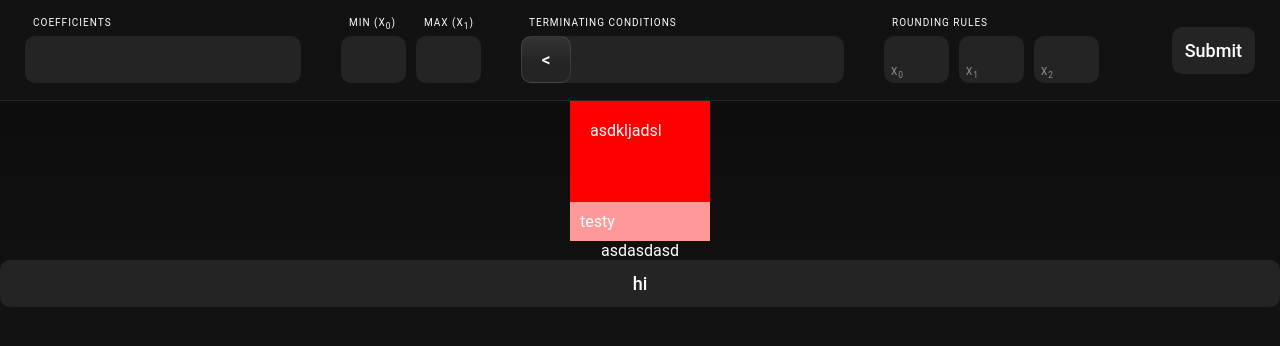
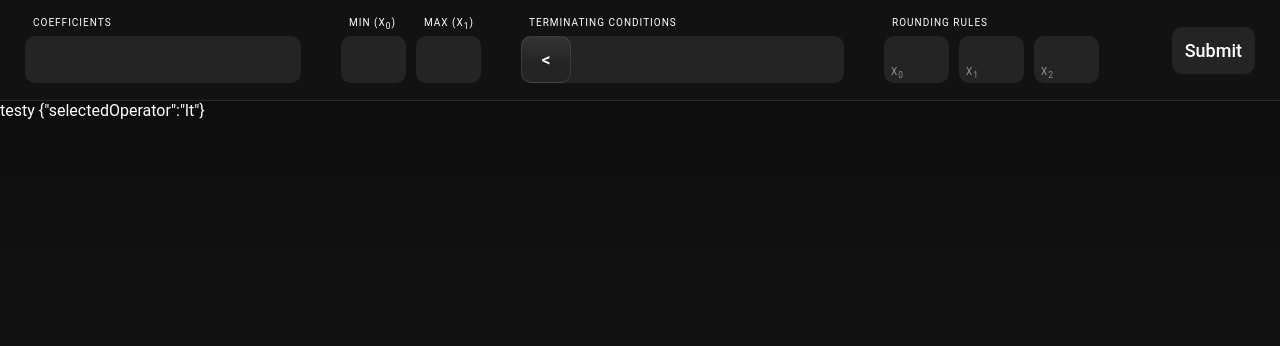
Before and after one commit to marqroldan/numericalmethods, a React app: page / in a window 1280 px wide. Shown: the top 346 px of the page. Built offline with nearby package versions, Linux system fonts and the light colour scheme.

Commit message:
Fixed  functions for more generic functionality

```diff
--- a/src/App.tsx
+++ b/src/App.tsx
@@ -23,16 +23,16 @@ method.process(5, 6);
 
 export default class App extends React.PureComponent {
   state = {
-    selectedOperator: 'lte',
+    selectedOperator: '',
   };
 
   btnClick = () => {
     console.log('I GOT PRESSED EYYY');
   };
 
-  selectedOperatorChange = (value: string) => {
+  valueChange = (target: string) => (value: string) => {
     this.setState({
-      selectedOperator: value,
+      [target]: value,
     });
   };
 
@@ -74,7 +74,7 @@ export default class App extends React.PureComponent {
                   <Options
                     options={mathOperatorsArr}
                     selectedValue={this.state.selectedOperator}
-                    onChange={this.selectedOperatorChange}
+                    onChange={this.valueChange('selectedOperator')}
                   />
                   <Input className={'options-left'} />
                 </Field>
@@ -118,44 +118,7 @@ export default class App extends React.PureComponent {
             </div>
           </form>
         </Header>
-        <Main>
-          <div
-            style={{
-              display: 'flex',
-              flexDirection: 'column',
-              flex: 1,
-              justifyContent: 'center',
-              alignItems: 'center',
-            }}
-          >
-            <div
-              style={{
-                padding: 20,
-                backgroundColor: 'red',
-                height: 100,
-                width: 100,
-                position: 'relative',
-              }}
-            >
-              asdkljadsl
-              <div
-                style={{
-                  display: 'inline-flex',
-                  padding: 10,
-                  position: 'absolute',
-                  bottom: 0,
-                  left: 0,
-                  right: 0,
-                  backgroundColor: 'rgba(255,255,255,0.6)',
-                }}
-              >
-                testy
-              </div>
-            </div>
-            <div onClick={this.btnClick}>asdasdasd</div>
-            <input type="button" value="hi" />
-          </div>
-        </Main>
+        <Main>testy {JSON.stringify(this.state)}</Main>
       </div>
     );
   }
```
